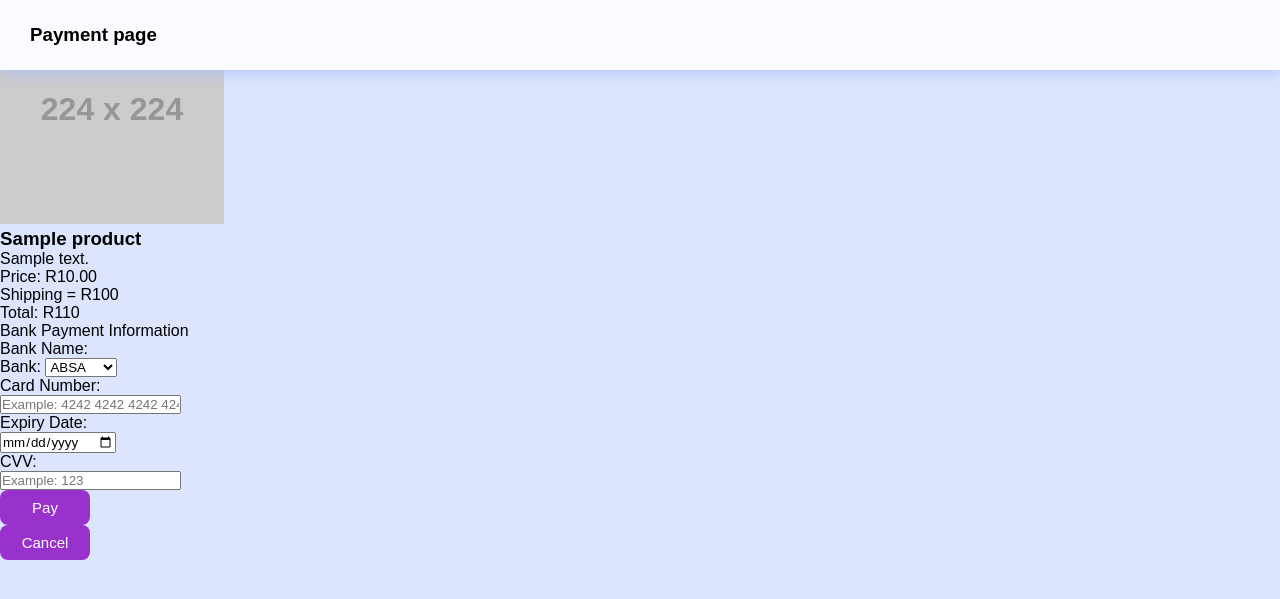
After one commit to PurpleBubbles/e-commerce-website, a PHP site: page /home/payment.php?product=1 in a window 1280 px wide. The commit adds this page. Shown: the top 599 px of the page. Run offline with PHP 8.4, Linux system fonts and the light colour scheme; tables that the repository leaves empty hold one stand-in row (values such as "Sample post"); grey boxes labelled with a size stand in for pictures from a placeholder-image service; some libraries are stand-ins or nearby versions.

Commit message:
created payment page with product details and payment options based on product data

```diff
--- a/admin/style.css
+++ b/admin/style.css
@@ -53,7 +53,7 @@ header {
     cursor: pointer;
 }
 
-.admin_center, .home_page, .notifications, .logosec {
+.admin_center, .home_page, .notifications, .logosec, payment_page {
     display: flex;
     align-items: center;
     justify-content: center;
--- /dev/null
+++ b/controllers/payment_ctrl.php
@@ -0,0 +1,49 @@
+<?php
+class PaymentCtrl {
+    public static function displayPayment($row): string {
+        $shipping = 100;
+
+        $total = $row['price'] + $shipping;
+
+        return <<<HTML
+        <div class="cic-image-wrapper">
+            <img src="https://placehold.co/224x224/8b5cf6/ffffff/png?text=Blanket" alt="A soft, woven linen throw blanket." class="cic-image">
+        </div>
+        <div class="cic-details">
+            <h3 class="cic-title">{$row['product_name']}</h3>
+            <p class="cic-attributes">{$row['description']}</p>
+        </div>
+        <div class="cic-actions">
+            <p class="cic-price">Price: R{$row['price']}</p>
+        </div>
+
+        <label for="shipping">Shipping = R100 </label>
+            <div class="payment_total">
+                <p>Total: R{$total}</p>
+            </div>
+
+        <div class="payment_info">Bank Payment Information</div>
+            <div class="payment_info">
+                <p>Bank Name: </p>
+                <label for="options">Bank:</label>
+                <select id="options" name="options" required>
+                    <option value="ABSA">ABSA</option>
+                    <option value="Capitec">Capitec</option>
+                    <option value="Netbank">Netbank</option>
+                    <option value="FNB">FNB</option>
+                </select>
+                <p>Card Number: </p>
+                <input type="text" placeholder="Example: 4242 4242 4242 4242" required>
+                <p>Expiry Date: </p>
+                <input type="date" placeholder="MM/YY" required>
+                <p>CVV: </p>
+                <input type="text" placeholder="Example: 123" required>
+            </div>
+
+            <div class="payment_button">
+                <button class="view" onclick="location.href='/home/home.php'">Pay</button>
+            </div>
+            <button class="view" onclick="location.href='/home/home.php'">Cancel</button>
+        HTML;
+    }
+}
--- a/controllers/product_ctrl.php
+++ b/controllers/product_ctrl.php
@@ -9,6 +9,8 @@ class ProductCtrl {
                     <h2 class="topic-heading">{$row['product_name']}</h2>
                     <h2 class="topic">Product price</h2>
                     <h2 class="topic">Location</h2>
+                    <button class="view" onclick="location.href='/home/product.php={$row['product_id']}'">View</button>
+                    <button class="view" onclick="location.href='/home/payment.php?product={$row['product_id']}'">Buy</button>
                 </div>
             </div>
         </div>
--- /dev/null
+++ b/home/payment.php
@@ -0,0 +1,49 @@
+<?php
+
+include '../controllers/payment_ctrl.php';
+include '../database/db_connection.php';
+
+$product_id = "";
+
+if ($_SERVER["REQUEST_METHOD"] == "GET"){
+    $product_id = filter_var($_GET['product']);
+}
+
+$sql = "SELECT * FROM PRODUCTS WHERE product_id = ?";
+$stmt = $conn->prepare($sql);
+$stmt->execute([$product_id]);
+$rows = $stmt->fetch();
+
+?>
+
+<!DOCTYPE html>
+<HTML lang="en">
+<head>
+    <meta charset="UTF-8">
+    <meta name="viewport" content="width=device-width, initial-scale=1.0">
+    <title>Report</title>
+    <link rel="stylesheet" href="/admin/style.css">
+</head>
+<body>
+<header>
+    <div class="payment_page">
+        <label >
+            <h3>Payment page</h3>
+        </label>
+    </div>
+</header>
+<main>
+    <article class="cic-card" data-id="p1">
+
+        <?php
+
+            echo PaymentCtrl::displayPayment($rows);
+
+        ?>
+
+    </article>
+
+
+</main>
+</body>
+</HTML>
--- /dev/null
+++ b/home/product.php
@@ -0,0 +1 @@
+<?php
```
Also changed, not shown: index.html (added, +13 -0 lines), home/report.php (added), media/heart.png (added).
